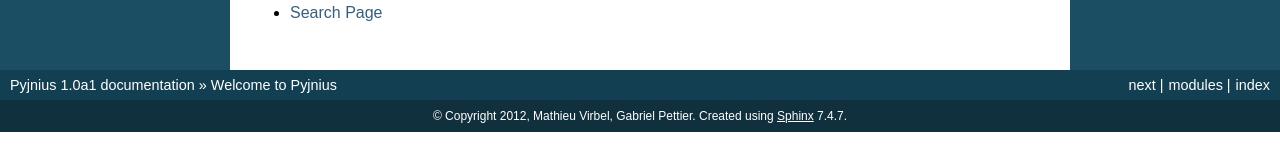
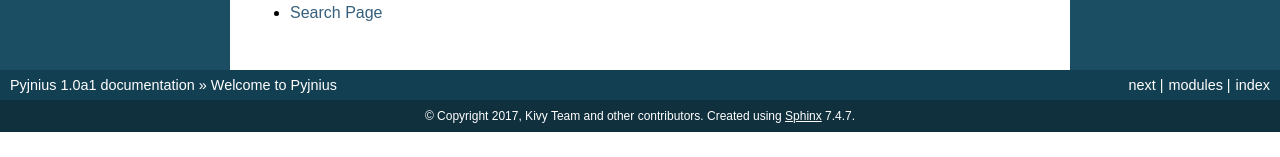
Before and after one commit to kivy/pyjnius, a Sphinx documentation site: the page built from docs/source/index.rst, in a window 1280 px wide. Shown: the part 740-897 px from the top of the page. Built offline with Sphinx 7.4.7, drawn with Linux system fonts in a browser that asks for light colours.

Commit message:
update authors in sphinx config, package description

```diff
--- a/docs/source/conf.py
+++ b/docs/source/conf.py
@@ -41,7 +41,7 @@ master_doc = 'index'
 
 # General information about the project.
 project = u'Pyjnius'
-copyright = u'2012, Mathieu Virbel, Gabriel Pettier'
+copyright = u'2017, Kivy Team and other contributors'
 
 # The version info for the project you're documenting, acts as replacement for
 # |version| and |release|, also used in various other places throughout the
@@ -184,7 +184,7 @@ latex_elements = {
 # (source start file, target name, title, author, documentclass [howto/manual]).
 latex_documents = [
   ('index', 'Pyjnius.tex', u'Pyjnius Documentation',
-   u'Mathieu Virbel, Gabriel Pettier', 'manual'),
+   u'Kivy Team and other contributors', 'manual'),
 ]
 
 # The name of an image file (relative to this directory) to place at the top of
@@ -214,7 +214,7 @@ latex_documents = [
 # (source start file, name, description, authors, manual section).
 man_pages = [
     ('index', 'pyjnius', u'Pyjnius Documentation',
-     [u'Mathieu Virbel, Gabriel Pettier'], 1)
+     [u'Kivy Team and other contributors'], 1)
 ]
 
 # If true, show URL addresses after external links.
@@ -228,7 +228,7 @@ man_pages = [
 #  dir menu entry, description, category)
 texinfo_documents = [
   ('index', 'Pyjnius', u'Pyjnius Documentation',
-   u'Mathieu Virbel, Gabriel Pettier', 'Pyjnius', 'One line description of project.',
+   u'Kivy Team and other contributors', 'Pyjnius', 'Dynamic access to Java classes from Python',
    'Miscellaneous'),
 ]
 
--- a/setup.py
+++ b/setup.py
@@ -178,7 +178,7 @@ setup(
     author='Kivy Team and other contributors',
     author_email='kivy-dev@googlegroups.com',
     license='MIT',
-    description='Python library to access Java classes',
+    description='Dynamic access to Java classes from Python',
     install_requires=install_requires,
     ext_package='jnius',
     ext_modules=[
```
